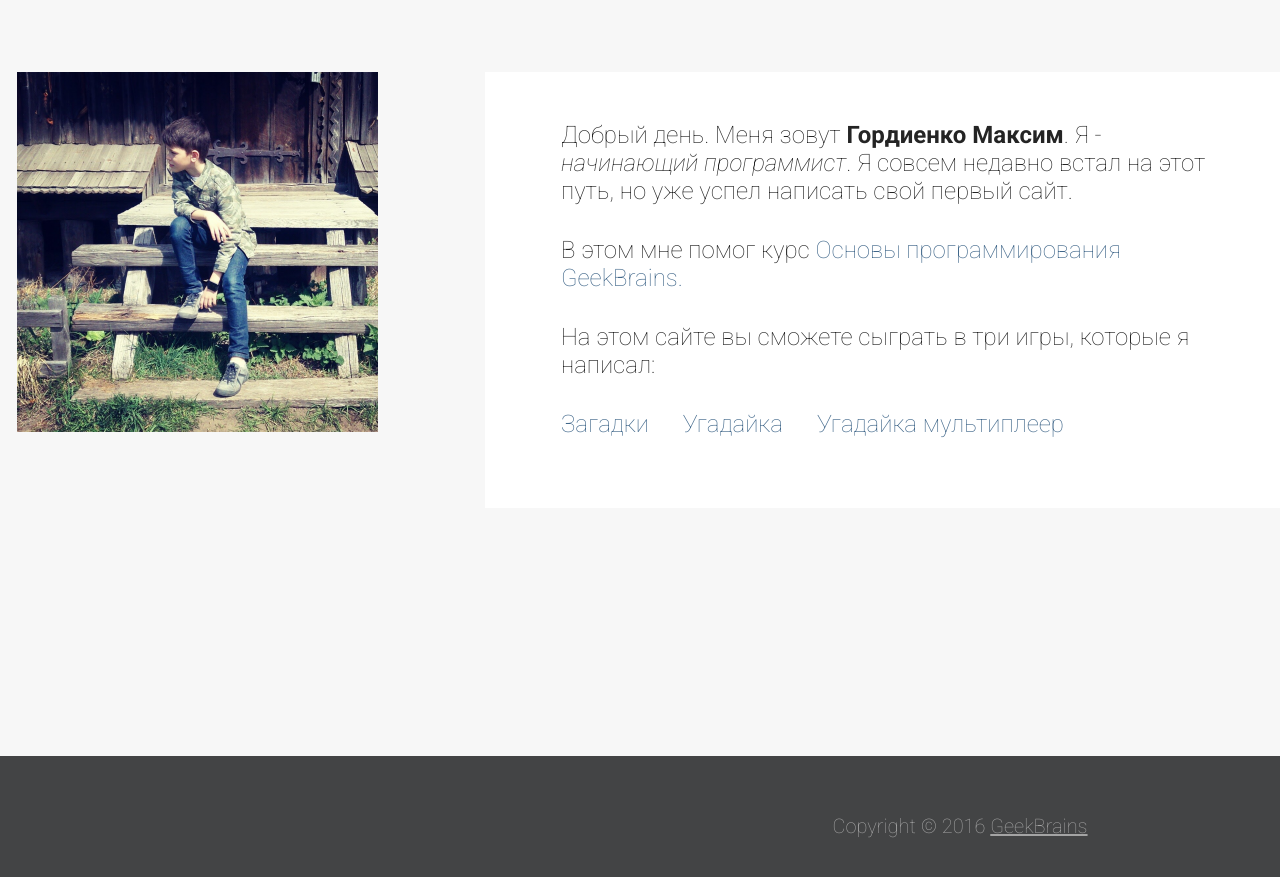
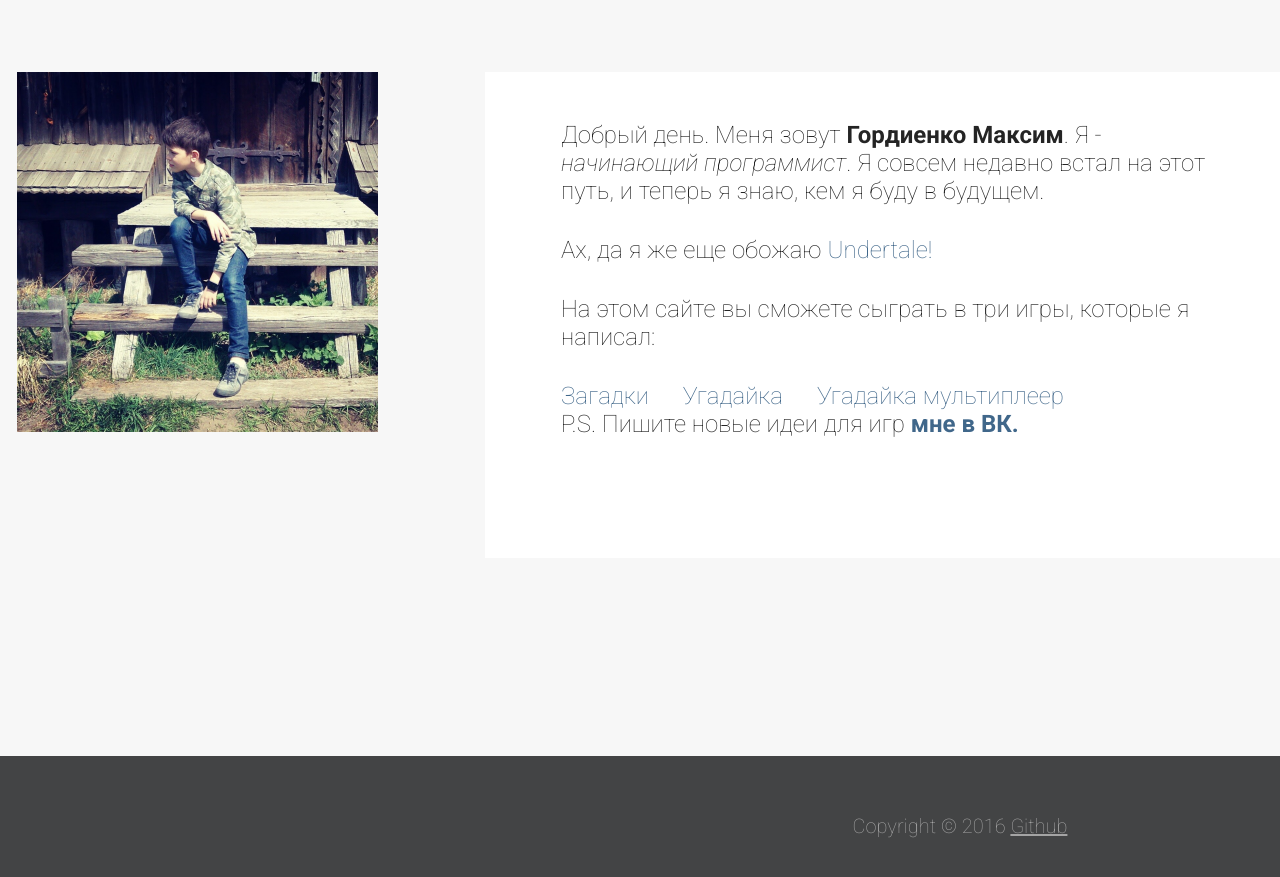
Before and after one commit to maximus9793/maximus9793.github.io, a plain HTML site: page index.html in a window 1280 px wide. Shown: the part 183-1060 px from the top of the page. Drawn offline with Linux system fonts and the light colour scheme.

Commit message:
Update index.html

```diff
--- a/index.html
+++ b/index.html
@@ -20,13 +20,15 @@
 		<div id="box_text">
 			<p>Добрый день. Меня зовут <b>Гордиенко Максим</b>.
 			Я - <i>начинающий программист</i>. Я совсем недавно встал на этот путь,
-		                но уже успел написать свой первый сайт.</p>
+		                 и теперь я знаю, кем я буду в будущем.</p>
 
-		    <p>В этом мне помог курс <a href="https://geekbrains.ru/courses/2">Основы программирования GeekBrains.</a></p>
+		    <p>Ах, да я же еще обожаю <a href="undertale.com">Undertale!</a></p>
 
 		    <p>На этом сайте вы сможете сыграть в три игры, которые я написал:</p>
 			<a href="puzzle.html">Загадки</a>	<a href="guess.html">Угадайка</a>
 			<a href="guess-2.html">Угадайка мультиплеер</a>
+
+		    <p>P.S. Пишите новые идеи для игр <a href="https://vk.com/max_gordi"><b>мне в ВК.</b></a></p>
 	<br></br>
 
         </div>
@@ -34,7 +36,7 @@
 </div>
 
 <div id="footer">
-	Copyright © 2016 <a href="https://geekbrains.ru/"> GeekBrains </a>
+	Copyright © 2016 <a href="htpps://github.com">Github</a>
 </div>
 
 </body>
```
